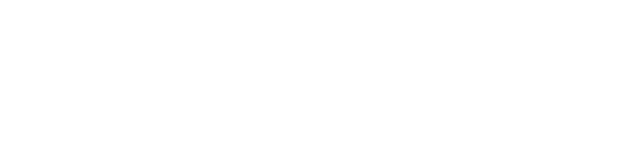
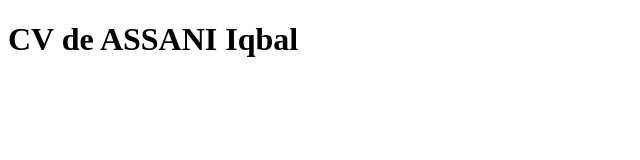
Before and after one commit to assaniiqbal/git-mon-cv, a plain HTML site: page index.html in a window 1280 px wide. Shown: the whole page, without its empty margins (0-640 px from the left). Drawn offline with Linux system fonts and the light colour scheme.

Commit message:
mise en place de la section titre

```diff
--- a/index.html
+++ b/index.html
@@ -7,6 +7,6 @@
     <link rel="stylesheet" href="/style.css">
 </head>
 <body>
-
+    <h1>CV de ASSANI Iqbal</h1>
 </body>
 </html>
```
